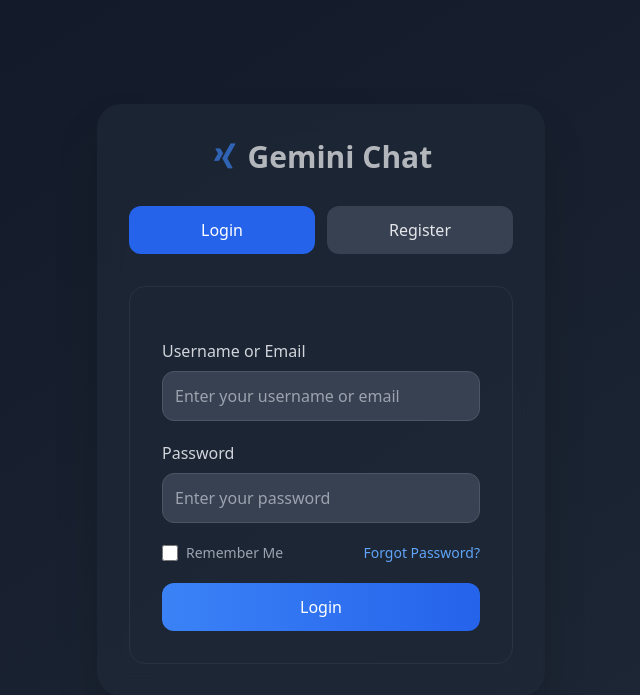
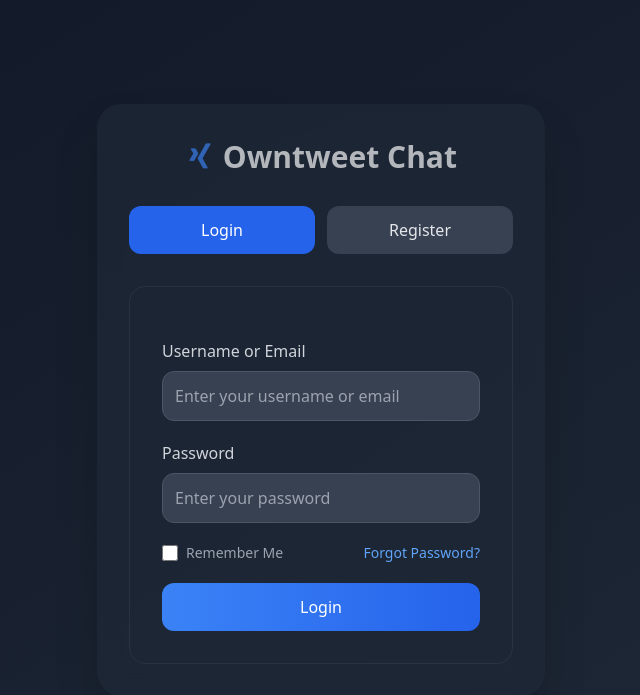
Before and after one commit to mkjuel25/Owntweet-Chatbot-with-Gemini-Api, a PHP site: page /guest.php in a window 1280 px wide. Shown: the top 695 px of the page, without its empty margins (319-959 px from the left). Run offline with PHP 8.4, Linux system fonts and the light colour scheme; some libraries are stand-ins or nearby versions.

Commit message:
Update guest.php

```diff
--- a/guest.php
+++ b/guest.php
@@ -16,6 +16,7 @@ if (isset($_SESSION['user_id'])) {
     <meta name="viewport" content="width=device-width, initial-scale=1.0">
     <script src="https://cdn.tailwindcss.com"></script>
     <link href="https://unpkg.com/boxicons@2.1.4/css/boxicons.min.css" rel="stylesheet">
+    <link rel="manifest" href="/manifest.json">
     <style>
         @keyframes typing {
             0% { opacity: 0.4; transform: translateY(0); }
@@ -51,7 +52,7 @@ if (isset($_SESSION['user_id'])) {
     <div class="container mx-auto max-w-md w-full">
         <div class="form-card bg-gray-800/70 backdrop-blur-md rounded-3xl shadow-2xl p-6 sm:p-8 animate-fade-in">
             <h1 class="text-3xl font-bold mb-8 text-center text-white animate-pulse">
-                <i class='bx bxl-xing text-blue-500 align-middle'></i> <span class="align-middle">Gemini Chat</span>
+                <i class='bx bxl-xing text-blue-500 align-middle'></i> <span class="align-middle">Owntweet Chat</span>
             </h1>
 
             <?php if(isset($error)): ?>
```
